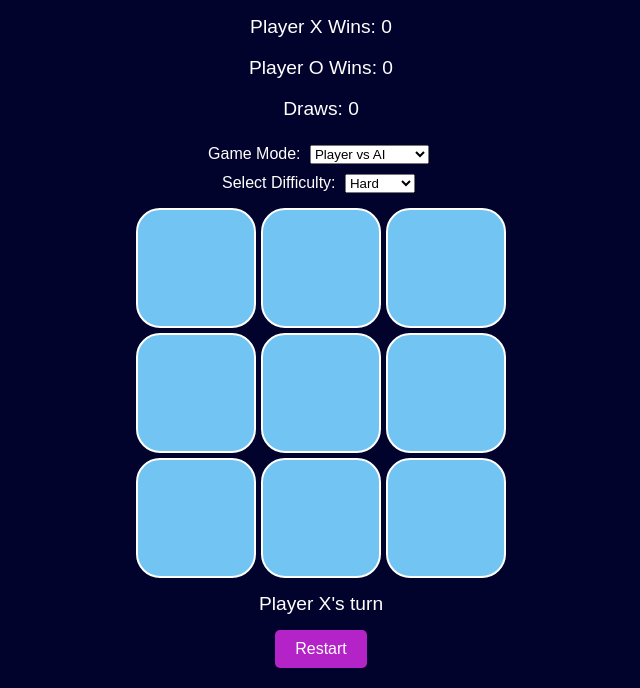
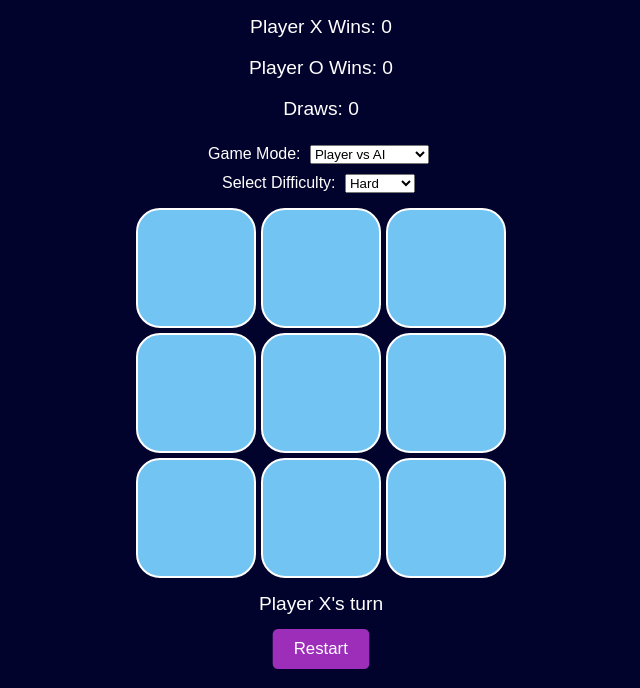
Before and after one commit to himansi-choudhary/tic-tac-toe, a plain HTML site: page index.html in a window 1280 px wide. In both pictures the pointer is over the button "Restart". Shown: the part 140-828 px from the top of the page, without its empty margins (319-959 px from the left). Drawn offline with Linux system fonts and the light colour scheme.

Commit message:
Update style.css

```diff
--- a/style.css
+++ b/style.css
@@ -82,6 +82,11 @@ h1 {
   border-radius: 5px;
 }
 
+#restart:hover {
+  background-color: #9d2eb9; /* Slightly darker shade */
+  transform: scale(1.05); /* Slightly increase size on hover */
+}
+
 /* Mobile responsive */
 @media (max-width: 500px) {
   #game {
```
